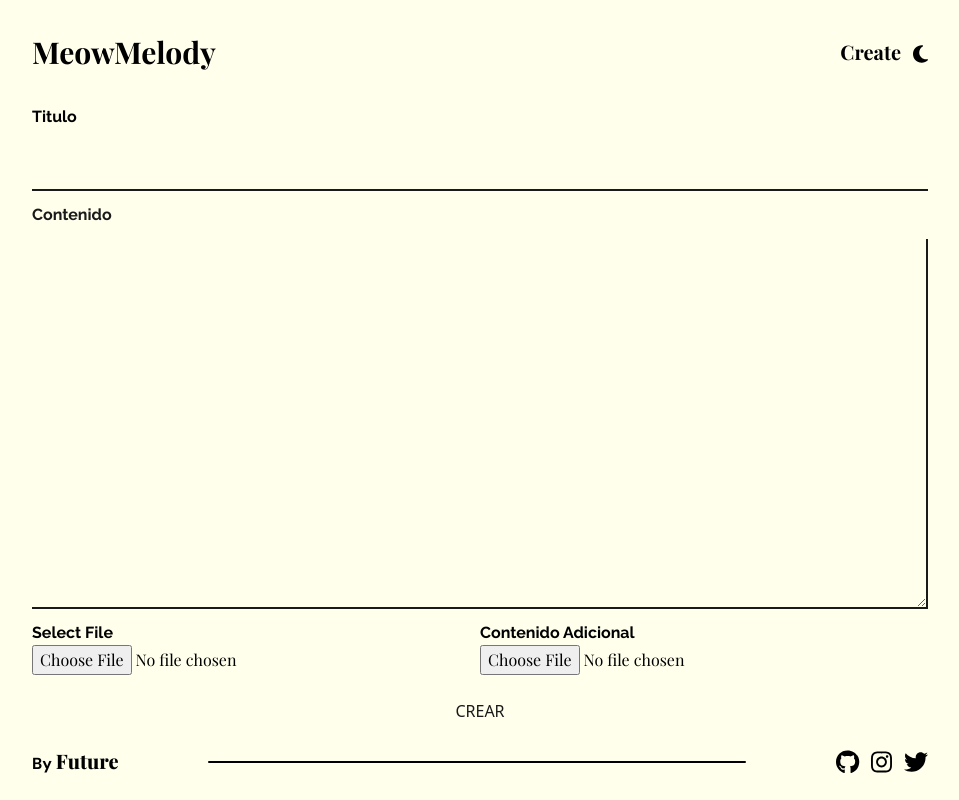
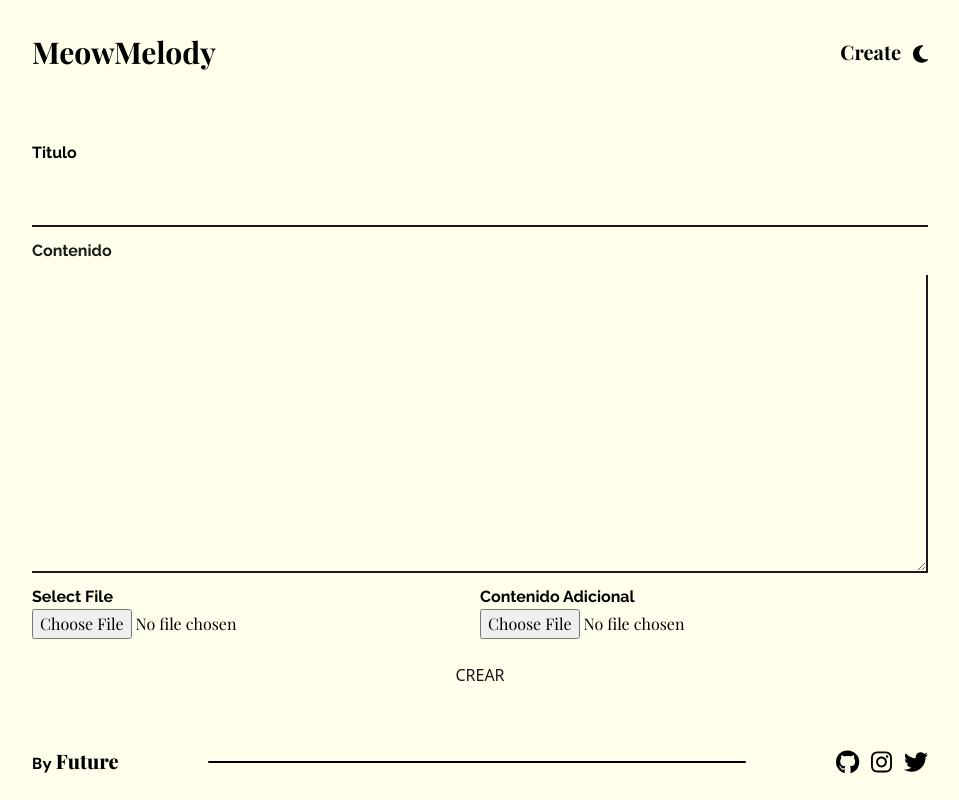
Before and after one commit to Jkose7/Blog-MeowMelody, a React (Vite) app: page /createNew in a window 1280 px wide. Shown: the whole page, without its empty margins (160-1119 px from the left). Built offline with nearby package versions, Linux system fonts and the light colour scheme; a web font is replaced by a local one.

Commit message:
createNew array

```diff
--- a/src/App.jsx
+++ b/src/App.jsx
@@ -7,25 +7,26 @@ import { Nav } from "./components/nav";
 import { Footer } from "./components/footer";
 
 import { ThemeProviter } from "./providers/ThemeProviter.jsx";
-
+import { NewProviter } from "./providers/NewProviter.jsx";
 
 function App() {
   return (
     <ThemeProviter>
+      <NewProviter>
         <main className="bg-primary-color dark:bg-second-color -z-10 h-full w-full absolute flex flex-col justify-center py-6 px-5 md:px-16 lg:px-28 xl:px-48 2xl:px-80">
           <Nav />
 
           <Routes>
-          <Route path="/" element={<Index ></Index>}></Route>
+            <Route path="/" element={<Index></Index>}></Route>
             <Route
               path="/createNew"
               element={<CreateNews></CreateNews>}
             ></Route>
-
           </Routes>
 
           <Footer />
         </main>
+      </NewProviter>
     </ThemeProviter>
   );
 }
--- a/src/pages/createNew.jsx
+++ b/src/pages/createNew.jsx
@@ -1,41 +1,50 @@
 import { useForm } from "react-hook-form";
-import { useState } from 'react';
-
+import { useState } from "react";
 import PropTypes from 'prop-types'
 
 import { useImageURL } from "../hooks/useImageURL";
 import { useContenidoAdicional } from "../hooks/usecontenidoAdicional";
 
+
+//import { useCreateNewContext } from "../providers/NewProviter"
+
 export function CreateNews() {
   const {
     register,
     handleSubmit,
+    reset,
     formState: { errors },
   } = useForm();
 
-  const [data, setData] = useState({})
+
   const { imageURL, handleImage } = useImageURL()
   const { contenidoAUrl, handleContenidoA} = useContenidoAdicional()
 
+  //const onSubmit  = useCreateNewContext()
 
-  const onSubmit = handleSubmit((data) => {
-    const { titulo, contenido} = data
+  const [datos, setDatos] = useState([]);
 
-    setData({
-      title: titulo,
-      content: contenido,
+  const onSubmit = (data) => {
+    const nuevoObjeto = {
+      title: data.titulo,
+      content: data.contenido,
       image: imageURL,
-      additionalContent: contenidoAUrl
-    })
+      additionalContent: contenidoAUrl,
+    };
 
-  });
+    setDatos([...datos, nuevoObjeto]);
+
+    reset()
+
+
+  };
+  console.log(datos)
 
 
   return (
     <section className=" bg-primary-color dark:bg-second-color dark:bg-blend-color-dodge h-[90vh]">
-      {contenidoAUrl ? console.log(contenidoAUrl) : null}
-      {data ? console.log(data) : null}
-      <form action="" className="text-second-colordark:bg-primary-color w-full h-full flex flex-col justify-center gap-3" onSubmit={onSubmit}>
+      <form action="" className="text-second-colordark:bg-primary-color w-full h-full flex flex-col justify-center gap-3"
+      onSubmit={handleSubmit(onSubmit)}>
         {/*TITULO */}
         <label htmlFor="titulo" className="font-texto dark:text-primary-color font-bold">
           Titulo
@@ -68,7 +77,7 @@ export function CreateNews() {
           name=""
           id=""
           cols="10"
-          rows="15"
+          rows="12"
           {...register("contenido", {
             required: {
               value: true,
--- /dev/null
+++ b/src/providers/NewProviter.jsx
@@ -0,0 +1,55 @@
+import { createContext, useContext } from "react";
+import { useForm } from "react-hook-form";
+import { useState } from "react";
+
+import { useImageURL } from "../hooks/useImageURL";
+import { useContenidoAdicional } from "../hooks/usecontenidoAdicional";
+
+const newContext = createContext();
+const createNewContext = createContext();
+
+{/*custom hook */}
+
+export const useNewContext = () => {
+  return useContext(newContext);
+};
+
+export const useCreateNewContext = () => {
+  return useContext(createNewContext);
+};
+
+{/*funcion */}
+
+export const NewProviter = ({ children }) => {
+  const [datos, setDatos] = useState([]);
+
+
+  const imageURL = useImageURL();
+  const contenidoAUrl = useContenidoAdicional();
+
+    const {reset} = useForm()
+
+  const onSubmit = (data) => {
+    const nuevoObjeto = {
+      title: data.titulo,
+      content: data.contenido,
+      image: imageURL,
+      additionalContent: contenidoAUrl,
+    };
+
+    setDatos([...datos, nuevoObjeto]);
+
+    reset()
+
+
+  };
+  console.log(datos)
+
+  return (
+    <newContext.Provider value={datos}> {/*datos a cambiar */}
+      <createNewContext.Provider value={onSubmit}> {/*funcion q cambia dato */}
+        {children}
+      </createNewContext.Provider>
+    </newContext.Provider>
+  );
+};
```
Lines whose indentation alone changed are shown as unchanged.
